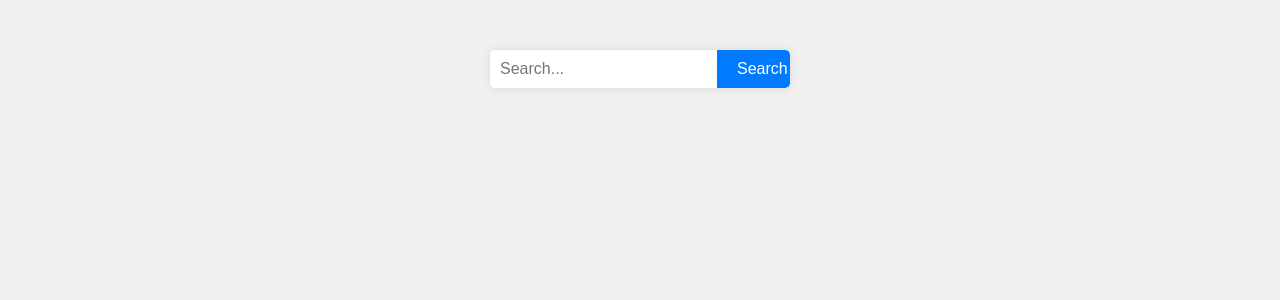
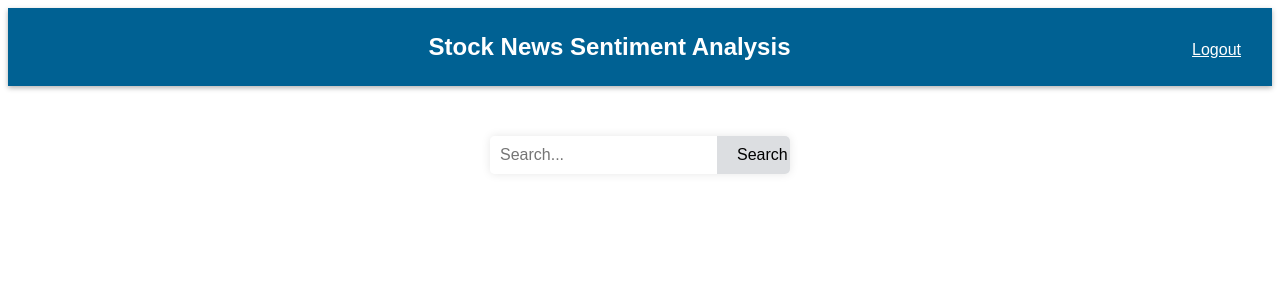
Before and after one commit to arshita23/Stock-News-Sentiment-Analyser, a Django app: page /news/ in a window 1280 px wide. Shown: the top 300 px of the page. Run offline with Django 4.2, Linux system fonts and the light colour scheme; parts of the project's set-up code (start-up, migrations or seed data) failed here and were passed over.

Commit message:
Made changes to the Homepage and added the logout button to frontend

```diff
--- a/Stock_Analyser/app/templates/homepage.html
+++ b/Stock_Analyser/app/templates/homepage.html
@@ -7,7 +7,7 @@
 <style>
   body {
     font-family: Arial, sans-serif;
-    background-color: #f0f0f0;
+    background-color: #FFFFFF;
   }
 
   .search-container {
@@ -32,8 +32,8 @@
   }
 
   .search-tab button {
-    background-color: #007bff;
-    color: #fff;
+    background-color:#DCDEE1;
+    color: black;
     border: none;
     padding: 10px 20px;
     font-size: 16px;
@@ -41,22 +41,54 @@
     transition: background-color 0.3s ease;
   }
 
-  .search-tab button:hover {
-    background-color: #0056b3;
+  .navbar {
+    background-color:#006193; /* Blue color */
+    color: #FFFFFF;
+    padding: 25px;
+    text-align: center;
+    font-size: 24px;
+    font-weight: bold;
+    box-shadow: 0 2px 5px rgba(0, 0, 0, 0.3);
+    margin-bottom: 20px;
+    display: flex;
+    /*justify-content: space-between;*/ /* Align items to the right */
+  }
+
+  .logout-btn {
+    color: #FFFFFF;
+    border: none;
+    background: none;
+    cursor: pointer;
+    text-decoration: underline;
+    font-size: 16px;
+  }
+
+  .error-message {
+    color: red;
+    font-weight: bold;
+    text-align: center;
+    margin-bottom: 20px;
   }
 </style>
 </head>
 <body>
-    <form action="/news/" class="get_news" method = "POST">
+  <div class="navbar">
+    <div style="flex-grow: 1; text-align: center;">Stock News Sentiment Analysis</div>
+    <form action="/logout/" method="post">
+      {% csrf_token %}
+      <button type="submit" class="logout-btn">Logout</button>
+    </form>
+  </div>
+  <form action="/news/" class="get_news" method="POST">
     {% csrf_token %}
     <div class="search-container">
       <div class="search-tab">
-              <input type="text" placeholder="Search..." name = "company">
+        <input type="text" placeholder="Search..." name="company">
         <button type="submit">Search</button>
       </div>
     </div>
     {% if error_message %}
-          <div class = "alert alert-danger" role="alert">
+    <div class="error-message" role="alert">
       {{ error_message }}
     </div>
     {% else %}
--- a/Stock_Analyser/app/templates/login.html
+++ b/Stock_Analyser/app/templates/login.html
@@ -13,7 +13,7 @@
         /* Navbar styles */
         .navbar {
             background-color:#006193; /* Blue color */
-            color: white;
+            color: #FFFFFF;
             padding: 25px;
             text-align: center;
             font-size: 24px;
@@ -85,11 +85,12 @@
         .login-form .btn-primary {
             width: 100%;
             background-color: #006193; /* Blue color */
-            color: white;
+            color: #FFFFFF;
             border: none;
             border-radius: 3px;
             padding: 10px;
             cursor: pointer;
+            font-weight: bold;
         }
 
         .login-form .btn-primary:hover {
--- a/Stock_Analyser/app/views.py
+++ b/Stock_Analyser/app/views.py
@@ -91,7 +91,7 @@ def get_news(request):
         stock_data=stock_data[stock_data['Sentiment']!=0]
         stock_data=stock_data.reset_index(drop=True)
         stock_data['Sentiment'] = stock_data['Sentiment'].apply(replace_sentiment)
-        stock_data_html=stock_data.to_html()
+        stock_data_html=stock_data.to_html(index = False)
         return render(request,"homepage.html",{"stock_data_html":stock_data_html})
     return render(request,"homepage.html")
 
```
Lines whose indentation alone changed are shown as unchanged.
